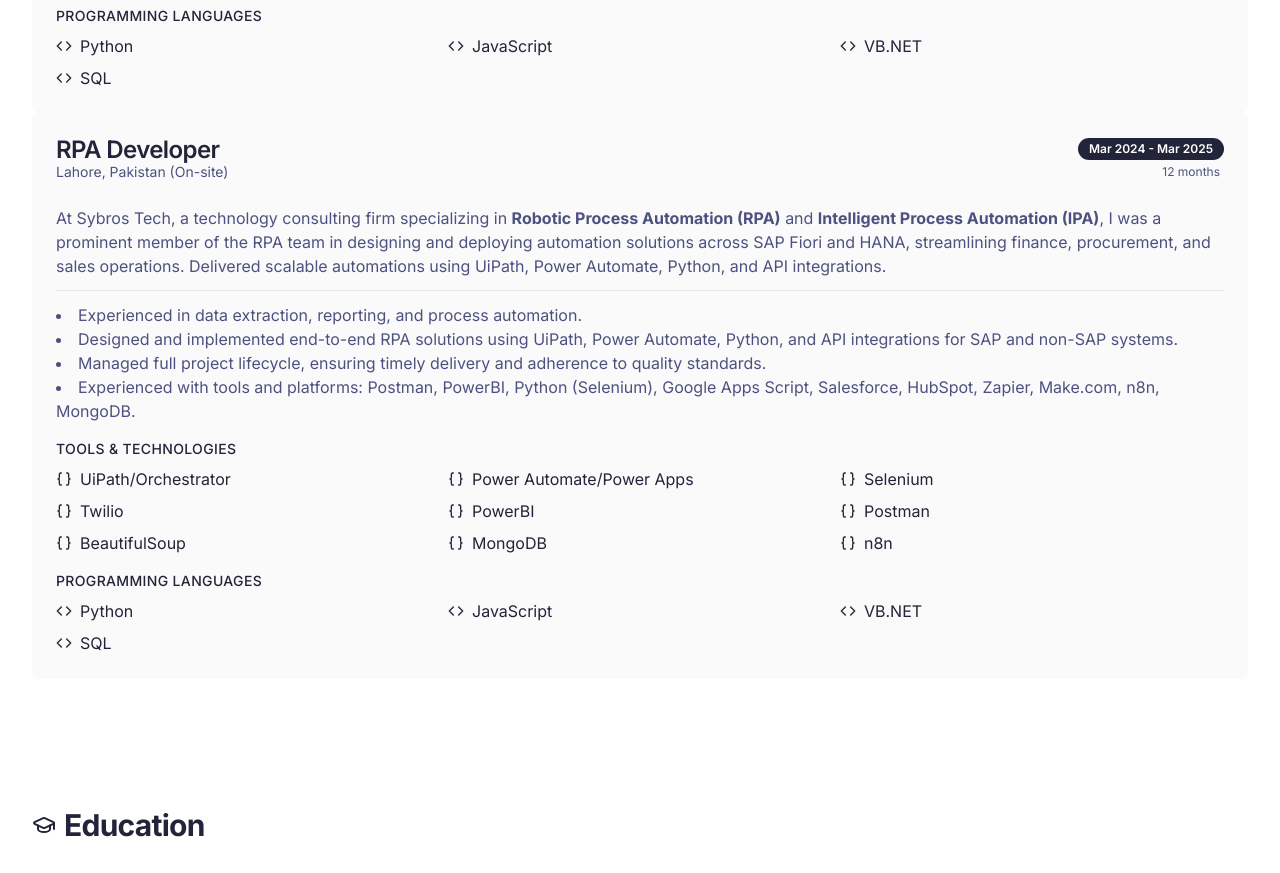
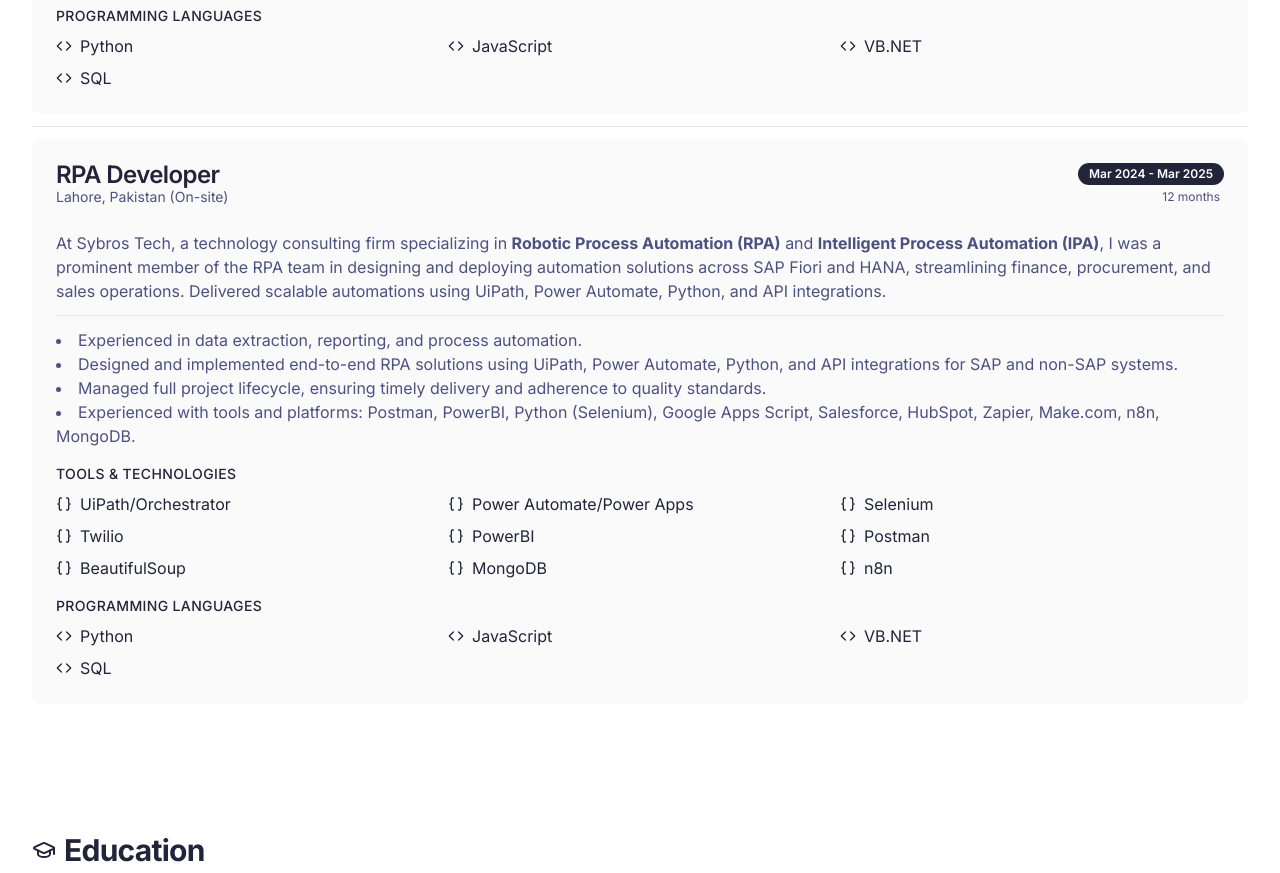
Before and after one commit to me-ramzan/portfolio, a Next.js app: page / in a window 1280 px wide. Shown: the part 2240-3113 px from the top of the page. Built offline with nearby package versions, Linux system fonts and the light colour scheme.

Commit message:
new line  crad

```diff
--- a/app/page.tsx
+++ b/app/page.tsx
@@ -329,6 +329,8 @@ export default function Home() {
 
             </CardContent>
           </Card>
+
+<hr className="h-px bg-gray-200 dark:bg-gray-500 border-0 my-3" />
 
           <Card className="border-none shadow-none">
             <CardHeader>
```
